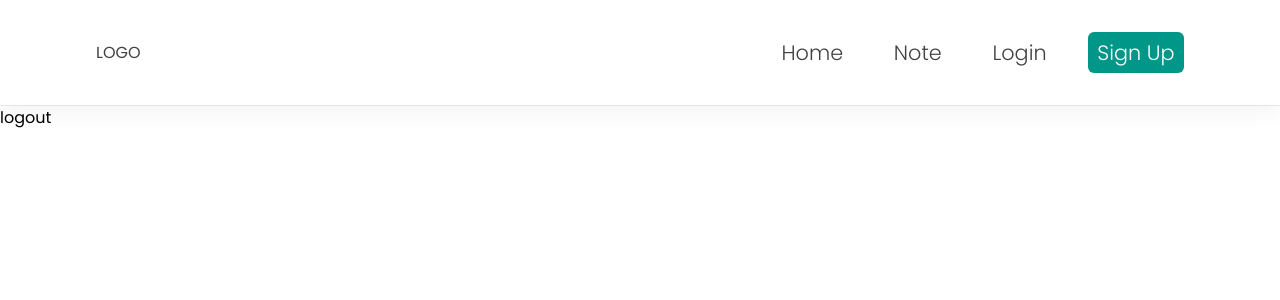
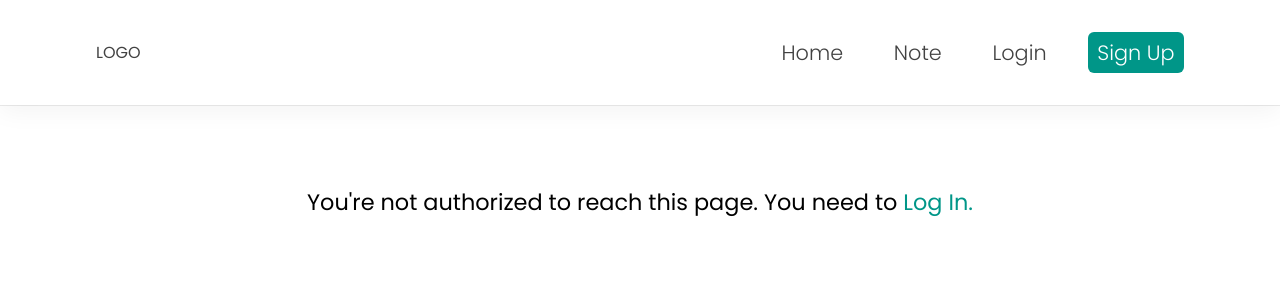
Before and after one commit to asad-bashi/BlogCity-Client, a React (Create React App) app: page /logout in a window 1280 px wide. Shown: the top 300 px of the page. Built offline with nearby package versions, Linux system fonts and the light colour scheme; no server answers.

Commit message:
added svg backgrounds, added 100vh on each pagecontainer

```diff
--- a/src/App.js
+++ b/src/App.js
@@ -41,7 +41,7 @@ function App() {
           <Route path="/login" element={<Login />} />
           <Route path="/logout" element={<Logout />} />
           <Route path="/accounts/new" element={<CreateAccount />} />
-          <Route path="*" element={<Error/>} />
+          <Route path="*" element={<Error />} />
         </Routes>
       </UserContext.Provider>
     </Router>
--- a/src/components/TagTray.jsx
+++ b/src/components/TagTray.jsx
@@ -1,6 +1,4 @@
 import { useEffect } from "react";
-import { useState } from "react";
-import { Modal } from "@mui/material";
 import styled from "styled-components";
 import { TagList } from "./Categories";
 import { v4 as uuidv4 } from "uuid";
@@ -11,10 +9,16 @@ const Tray = styled.div`
   flex-wrap: wrap;
   padding: 1rem;
   gap: 0.5rem;
-  box-shadow: rgba(0, 0, 0, 0.1) 0px 4px 12px;
+  border: 1px solid #bdbdbd;
+  border-radius: 4px;
+
+  &:hover {
+    border: 1px solid #616161;
+  }
 `;
 
 const Item = styled.span`
+  color: #424242;
   border-radius: 100px;
   font-weight: 300;
   font-size: 0.85rem;
--- a/src/components/forms/BlogForm.jsx
+++ b/src/components/forms/BlogForm.jsx
@@ -4,7 +4,7 @@ import axios from "axios";
 import { TextField, Stack } from "@mui/material";
 import { Form, Label, Button } from "./FormHelpers";
 import TagTray from "../TagTray";
-
+import base64 from "base-64";
 function BlogForm() {
   const [title, setTitle] = useState("");
   const [body, setBody] = useState("");
@@ -12,8 +12,30 @@ function BlogForm() {
   const [tags, setTags] = useState([]);
   const navigate = useNavigate();
 
+  // const dataFromFile = (file) => {
+  //   return new Promise((resolve, reject) => {
+  //     const fileReader = new FileReader();
+  //     fileReader.readAsDataURL(file);
+
+  //     fileReader.onload = () => {
+  //       resolve(fileReader.result);
+  //     };
+
+  //     fileReader.onerror = (error) => {
+  //       reject(error);
+  //     };
+  //   });
+  // };
+
+  // const uploadImage = async (e) => {
+  //   const file = e.target.files[0];
+  //   const data = await dataFromFile(file);
+  //   setImg(data);
+  // };
+
   async function handleSubmit(e) {
     e.preventDefault();
+
     let selectedTags = "";
     tags.forEach(({ tag, isSelected }) => {
       if (isSelected) {
@@ -30,7 +52,6 @@ function BlogForm() {
       selectedTags,
     });
     setHelperText(data.message);
-    navigate(`/blogs/${data.id}`);
   }
 
   return (
--- a/src/pages/CreateAccount.jsx
+++ b/src/pages/CreateAccount.jsx
@@ -4,7 +4,7 @@ import { PageContainer } from "./PageHelper";
 
 function CreateAccount() {
   return (
-    <PageContainer>
+    <PageContainer id="svg">
       <AccountForm />
     </PageContainer>
   );
--- a/src/pages/CreateBlog.jsx
+++ b/src/pages/CreateBlog.jsx
@@ -1,11 +1,9 @@
-import styled from "styled-components";
 import BlogForm from "../components/forms/BlogForm";
 import { PageContainer } from "./PageHelper";
 
-
 function CreateBlog() {
   return (
-    <PageContainer>
+    <PageContainer id="svg">
       <BlogForm />
     </PageContainer>
   );
--- a/src/pages/Login.jsx
+++ b/src/pages/Login.jsx
@@ -11,7 +11,7 @@ const PageContainer = styled.div`
 `;
 function Login() {
   return (
-    <PageContainer>
+    <PageContainer id="svg">
       <LoginForm />
     </PageContainer>
   );
--- a/src/pages/Logout.jsx
+++ b/src/pages/Logout.jsx
@@ -1,22 +1,50 @@
 import { useEffect, useContext } from "react";
 import axios from "axios";
+import { Link } from "react-router-dom";
 import { UserContext } from "../App";
+import styled from "styled-components";
+import { PageContainer } from "./PageHelper";
+
+const Message = styled.p`
+  font-size: 1.4rem;
+`;
 
 function Logout() {
-  const { setUser } = useContext(UserContext);
+  const { user, setUser } = useContext(UserContext);
+
   useEffect(() => {
     async function logoutUser() {
+      if (!user.isAuthenticated) {
+        return;
+      }
       try {
         await axios.post("http://localhost:5000/api/logout");
         const isValid = await axios.get("http://localhost:5000/api/isAuth");
         setUser(isValid);
+        console.log("post made");
       } catch (e) {
         console.log(e);
       }
     }
     logoutUser();
-  });
-  return <>logout</>;
+  }, []);
+  return (
+    <PageContainer>
+      {user.isAuthenticated ? (
+        ""
+      ) : (
+        <Message>
+          {`You're not authorized to reach this page. You need to `}
+          <Link
+            style={{ textDecoration: "none", color: "#009688" }}
+            to="/login"
+          >
+            Log In.
+          </Link>
+        </Message>
+      )}
+    </PageContainer>
+  );
 }
 
 export default Logout;
--- a/src/pages/PageHelper.jsx
+++ b/src/pages/PageHelper.jsx
@@ -6,4 +6,5 @@ export const PageContainer = styled.div`
   align-items: center;
   width: 100vw;
   padding-top: 5rem;
+  min-height: 100vh;
 `;
```
Also changed, not shown: src/index.css (+6 -0 lines).
